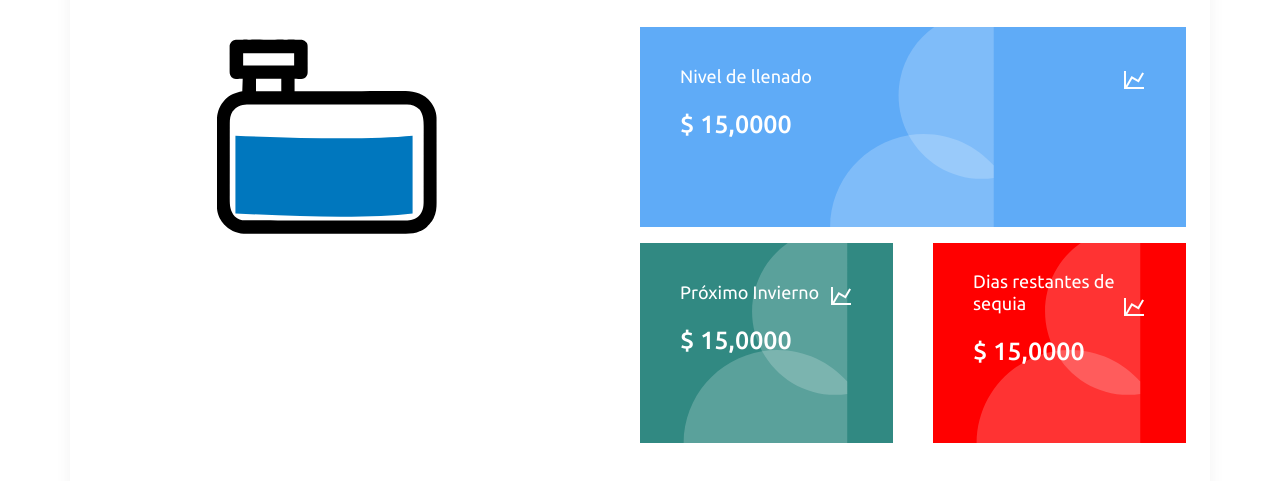
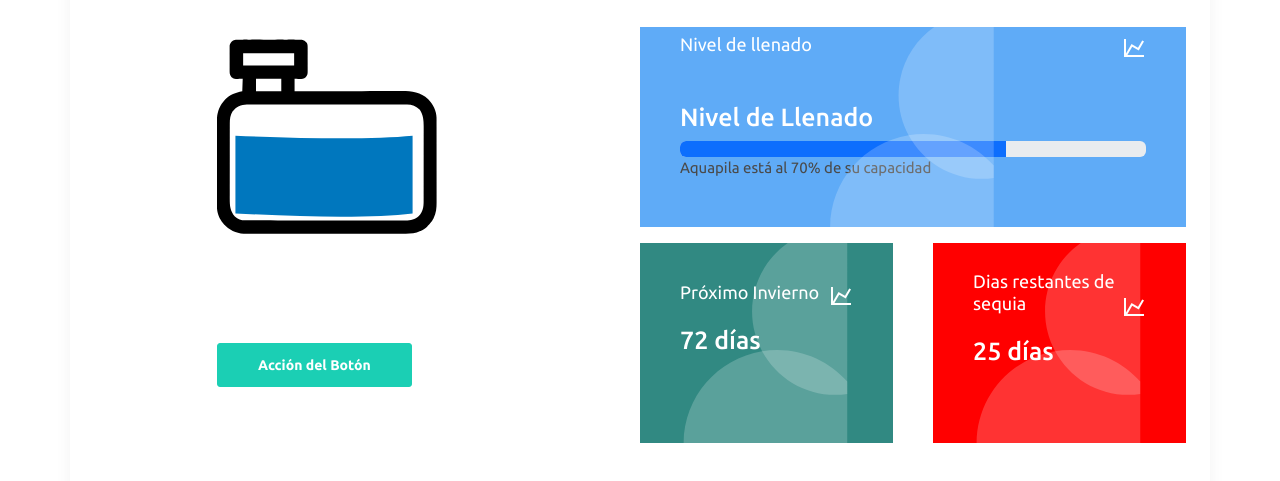
Before and after one commit to Cris272500/Aquapila, a plain HTML site: page index.html in a window 1280 px wide. Shown: the part 177-658 px from the top of the page. Drawn offline with nearby package versions, Linux system fonts and the light colour scheme; some packages are replaced by stand-ins of ours; files that its build step writes are made by us from their sources; a script that the page names is missing.

Commit message:
se le implementan ultimas mejoras

```diff
--- a/index.html
+++ b/index.html
@@ -85,6 +85,12 @@
                                 />
                         </svg>
                       </div>
+
+                      <div class="text-left mt-3">
+                        <form class="register-form" id="register-form">
+                          <button class="btn btn-success btnLiberar">Acción del Botón</button>
+                        </form>
+                    </div>
                   </div>
               </div>
 
@@ -95,7 +101,13 @@
                     <img src="assets/images/dashboard/circle.svg" class="card-img-absolute" alt="circle-image" />
                     <h4 class="font-weight-normal mb-3">Nivel de llenado<i class="mdi mdi-chart-line mdi-24px float-end"></i>
                     </h4>
-                    <h3 class="mb-5">$ 15,0000</h3>
+                    <div class="my-4">
+                      <h3 class="font-medium">Nivel de Llenado</h3>
+                      <div class="progress">
+                          <div class="progress-bar" role="progressbar" style="width: 70%;" aria-valuenow="70" aria-valuemin="0" aria-valuemax="100"></div>
+                      </div>
+                      <p class="text-sm text-gray-600">Aquapila está al 70% de su capacidad</p>
+                  </div>
                   </div>
                 </div>
 
@@ -107,7 +119,7 @@
                             <img src="assets/images/dashboard/circle.svg" class="card-img-absolute" alt="circle-image" />
                             <h4 class="font-weight-normal mb-3">Próximo Invierno<i class="mdi mdi-chart-line mdi-24px float-end"></i>
                             </h4>
-                            <h3 class="mb-5">$ 15,0000</h3>
+                            <h3 class="mb-5">72 días</h3>
                           </div>
                         </div>
                     </div>
@@ -119,7 +131,7 @@
                             <img src="assets/images/dashboard/circle.svg" class="card-img-absolute" alt="circle-image" />
                             <h4 class="font-weight-normal mb-3">Dias restantes de sequia<i class="mdi mdi-chart-line mdi-24px float-end"></i>
                             </h4>
-                            <h3 class="mb-5">$ 15,0000</h3>
+                            <h3 class="mb-5">25 días</h3>
                           </div>
                         </div>
                     </div>
```
